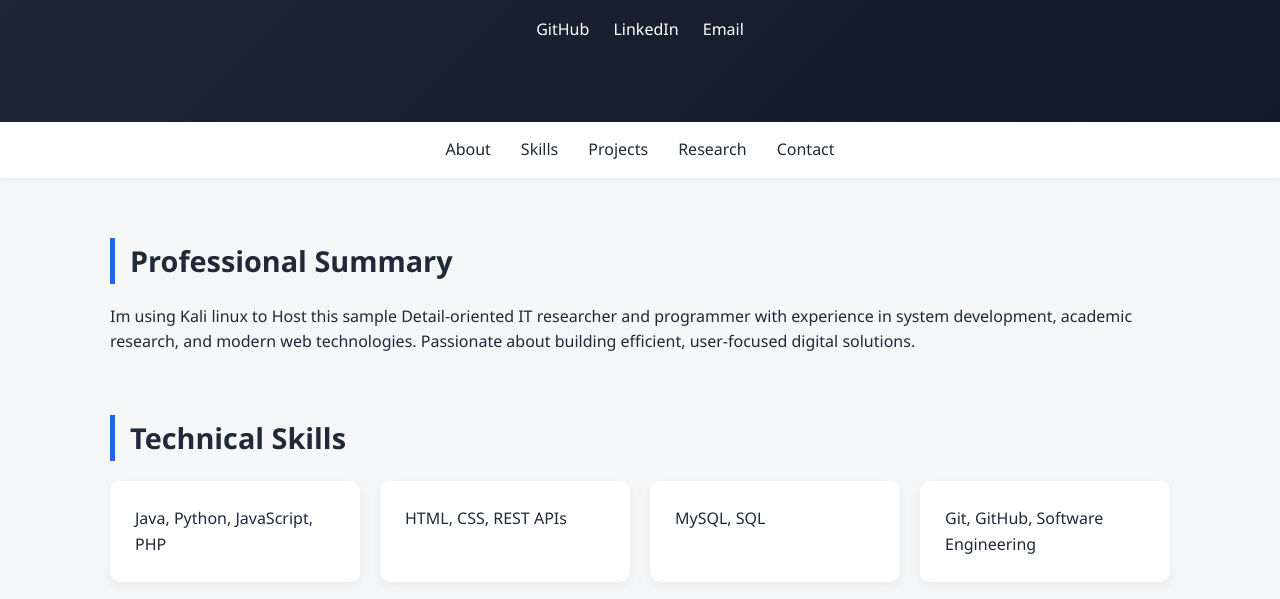
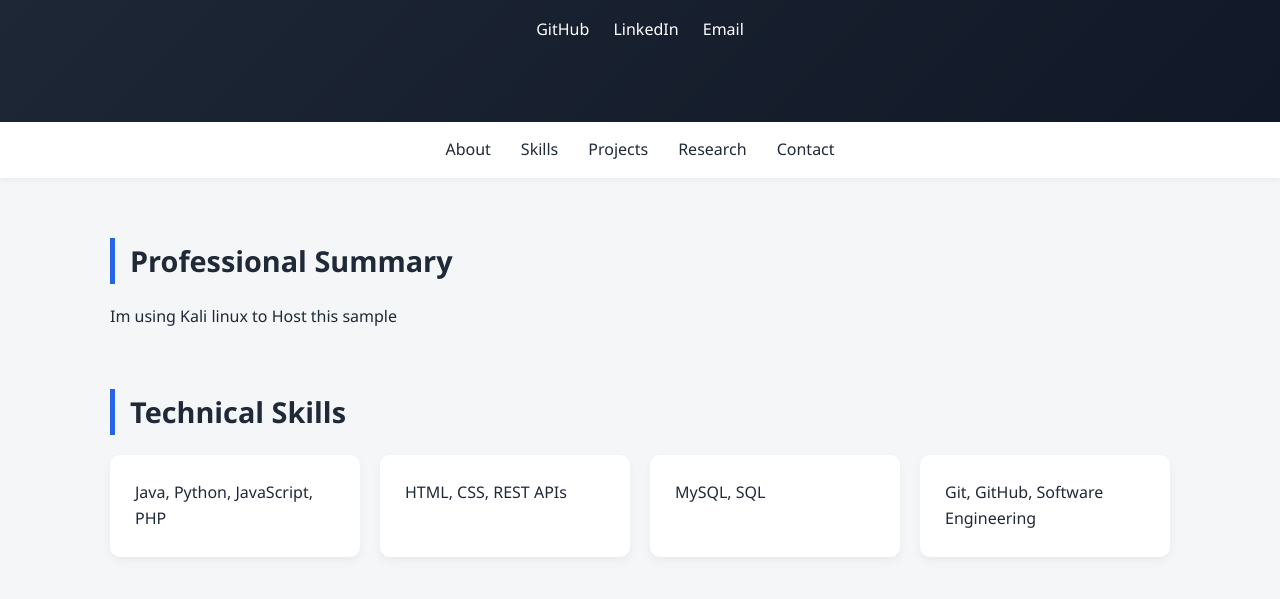
Before and after one commit to brutpurs/john-paul-portfolio, a plain HTML site: page index.html in a window 1280 px wide. Shown: the part 201-800 px from the top of the page. Drawn offline with Linux system fonts and the light colour scheme.

```diff
--- a/index.html
+++ b/index.html
@@ -34,7 +34,7 @@
     <p>
       Im using Kali linux to Host this sample
 
-      Detail-oriented IT researcher and programmer with experience in system development, academic research, and modern web technologies. Passionate about building efficient, user-focused digital solutions.
+
     </p>
   </section>
 
```
